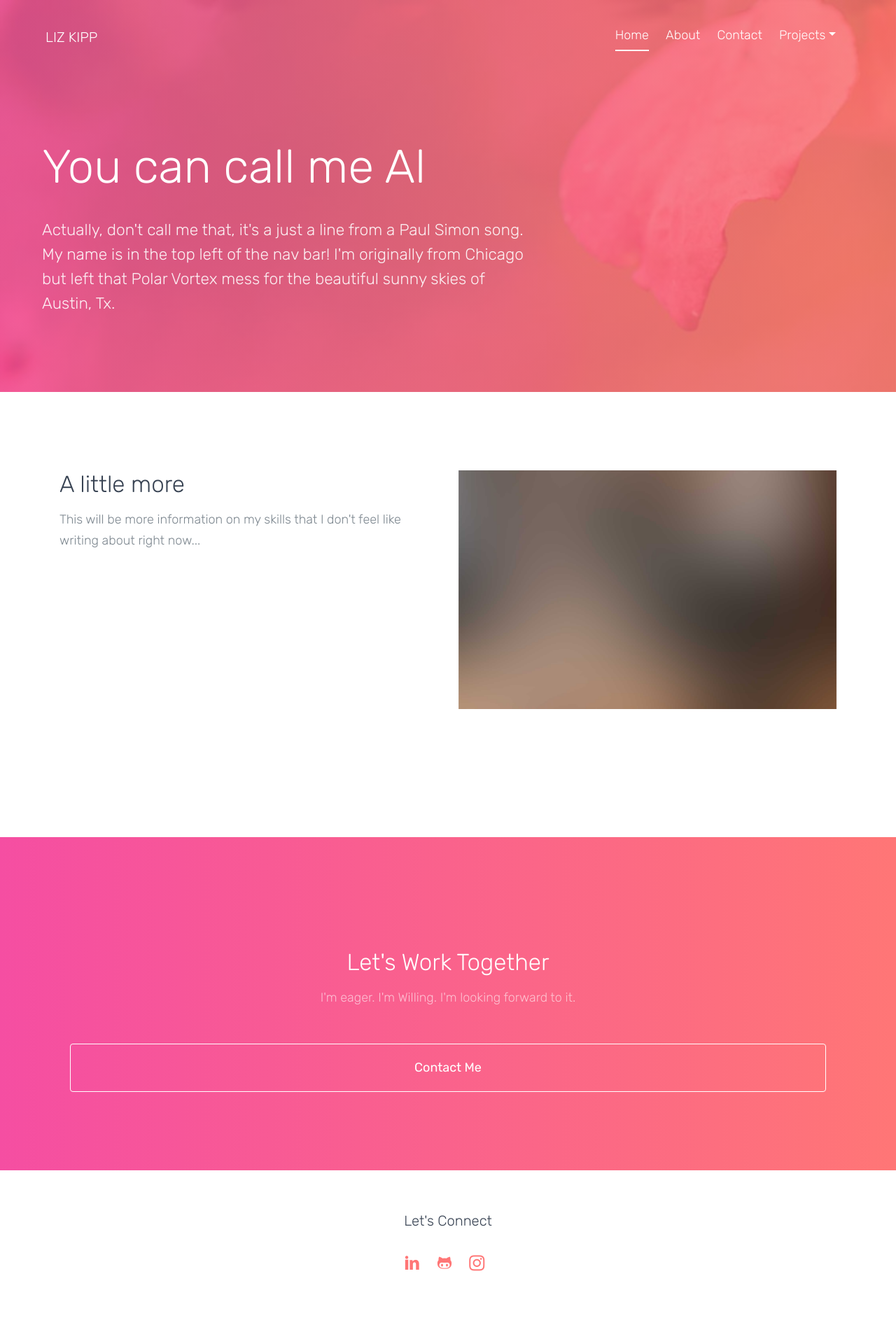
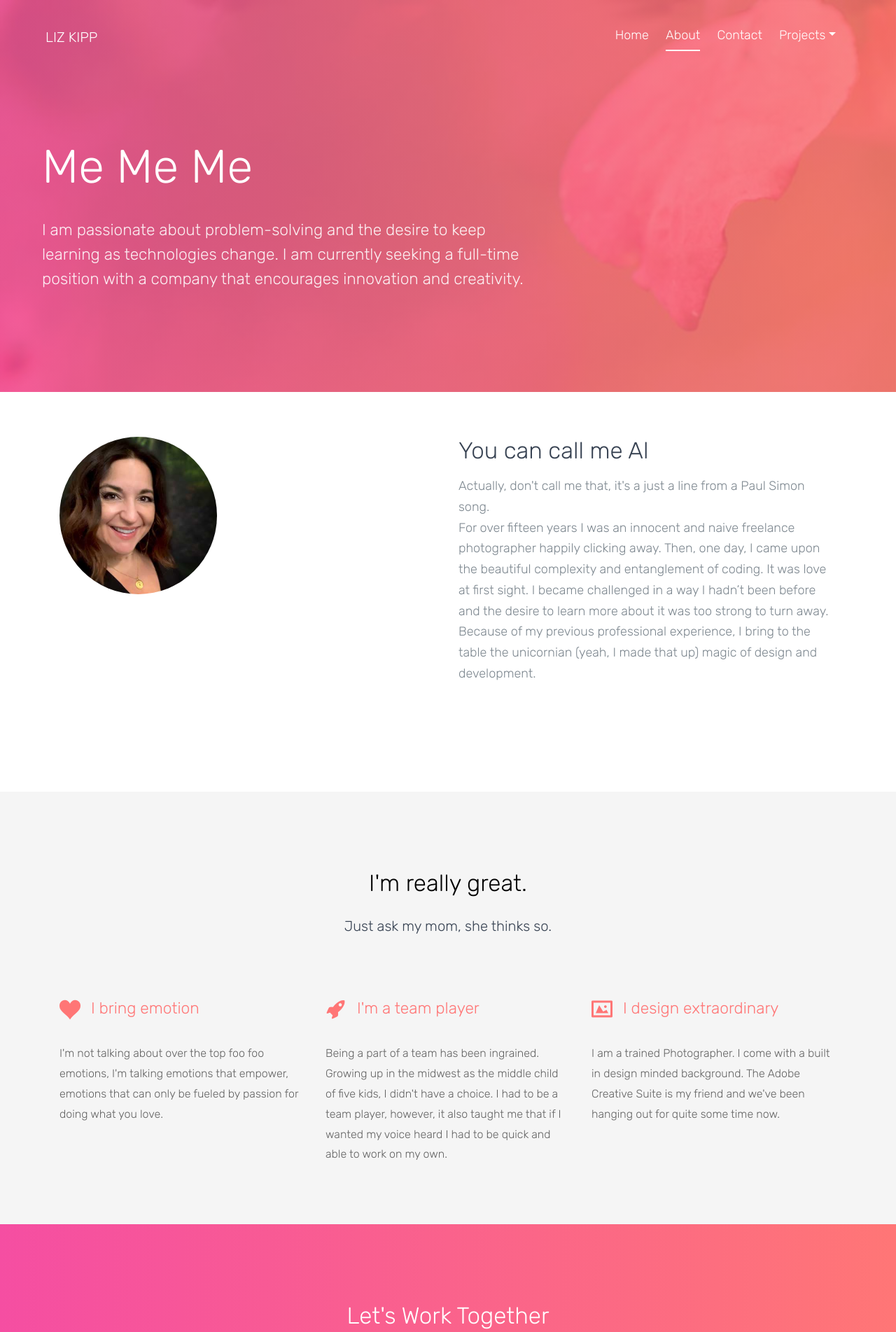
Before and after one commit to elizabethsn7/cf-portfolio, a website: page about.html in a window 1280 px wide. Shown: the top 1903 px of the page at 70% size. Drawn offline with nearby package versions, Linux system fonts and the light colour scheme; files whose address does not match are found by name.

Commit message:
more design

```diff
--- a/about.html
+++ b/about.html
@@ -33,8 +33,8 @@
 
         <nav role="navigation" class="navbar probootstrap-nav hidden-xs">
           <ul class="probootstrap-main-nav">
-            <li class="active"><a href="index.html">Home</a></li>
-            <li><a href="about.html">About</a></li>
+            <li><a href="index.html">Home</a></li>
+            <li class="active"><a href="about.html">About</a></li>
             <li><a href="contact.html">Contact</a></li>
 
             <li class="nav-item dropdown">
@@ -80,13 +80,13 @@
       <div class="container-fluid">
         <div class="row">
           <div class="col-12 probootstrap-intro-text">
-            <h1 class="probootstrap-animate">You can call me Al</h1>
+            <h1 class="probootstrap-animate">Me Me Me</h1>
             <div class="probootstrap-subtitle probootstrap-animate">
               <h2>
-                Actually, don't call me that, it's a just a line from a Paul
-                Simon song. My name is in the top left of the nav bar! I'm
-                originally from Chicago but left that Polar Vortex mess for the
-                beautiful sunny skies of Austin, Tx.
+                I am passionate about problem-solving and the desire to keep
+                learning as technologies change. I am currently seeking a
+                full-time position with a company that encourages innovation and
+                creativity.
               </h2>
             </div>
             <!-- <p class="watch-intro probootstrap-animate">
@@ -103,26 +103,83 @@
     <section id="next-section" class="probootstrap-section">
       <div class="container">
         <div class="row">
-          <div class="col-md-6 mb70 section-heading probootstrap-animate">
-            <h2 class="more-about-me">A little more</h2>
-            <p class="lead">
-              This will be more information on my skills that I don't feel like
-              writing about right now...
-            </p>
-          </div>
           <div class="col-md-6 mb50">
             <p>
               <img
-                src="img/hero_bg_1.jpg"
+                src="img/lizKipp.jpg"
                 alt="It's me!"
-                class="img-responsive"
+                class="img-responsive profilePic"
               />
+            </p>
+          </div>
+          <div class="col-md-6 mb70 section-heading probootstrap-animate">
+            <h2 class="more-about-me">You can call me Al</h2>
+            <p class="lead">
+              Actually, don't call me that, it's a just a line from a Paul Simon
+              song. <br />
+              For over fifteen years I was an innocent and naive freelance
+              photographer happily clicking away. Then, one day, I came upon the
+              beautiful complexity and entanglement of coding. It was love at
+              first sight. I became challenged in a way I hadn’t been before and
+              the desire to learn more about it was too strong to turn away.
+              <br />
+              Because of my previous professional experience, I bring to the
+              table the unicornian (yeah, I made that up) magic of design and
+              development.
             </p>
           </div>
         </div>
       </div>
     </section>
+    <!-- START: section -->
+    <section class="probootstrap-section probootstrap-section-dark benefits">
+      <div class="container">
+        <div class="row centeredRow">
+          <div
+            class="col-8 section-heading mb50 text-center probootstrap-animate"
+          >
+            <h2>I'm really great.</h2>
+            <h3>Just ask my mom, she thinks so.</h3>
+          </div>
+        </div>
+        <div class="row">
+          <div class="col-sm-4 col-xs-12 probootstrap-animate">
+            <h3 class="heading-with-icon">
+              <i class="icon-heart2"></i> <span>I bring emotion</span>
+            </h3>
+            <p>
+              I'm not talking about over the top foo foo emotions, I'm talking
+              emotions that empower, emotions that can only be fueled by passion
+              for doing what you love.
+            </p>
+          </div>
+          <div class="col-sm-4 col-xs-12 probootstrap-animate">
+            <h3 class="heading-with-icon">
+              <i class="icon-rocket"></i> <span>I'm a team player</span>
+            </h3>
+            <p>
+              Being a part of a team has been ingrained. Growing up in the
+              midwest as the middle child of five kids, I didn't have a choice.
+              I had to be a team player, however, it also taught me that if I
+              wanted my voice heard I had to be quick and able to work on my
+              own.
+            </p>
+          </div>
 
+          <div class="col-sm-4 col-xs-12 probootstrap-animate">
+            <h3 class="heading-with-icon">
+              <i class="icon-image"></i> <span>I design extraordinary</span>
+            </h3>
+            <p>
+              I am a trained Photographer. I come with a built in design minded
+              background. The Adobe Creative Suite is my friend and we've been
+              hanging out for quite some time now.
+            </p>
+          </div>
+        </div>
+      </div>
+    </section>
+    <!-- END: section -->
     <!-- START: section -->
     <section class="probootstrap-section probootstrap-section-colored">
       <div class="container">
@@ -139,7 +196,7 @@
         <div class="row contact-button">
           <div class="col align-self-center probootstrap-animate">
             <a
-              href="#"
+              href="contact.html"
               class="btn btn-ghost btn-ghost-white btn-lg btn-block"
               role="button"
               >Contact Me</a
--- a/css/custom-min.css
+++ b/css/custom-min.css
@@ -1 +1 @@
-.dropdown-text{font-weight:300;font-family:Rubik, sans-serif;font-size:18px;color:#ff7676 !important;margin-left:10px}.dropdown{color:#fff;display:inline-block !important}.button-space{margin-bottom:3px}.probootstrap-intro{height:560px}.js-next{color:#fff}.my-skills{padding:0px !important}.benefits{padding-top:50px}.contact-button{margin:0 auto;text-align:center}.more-about-me{margin-top:0px}.centeredRow{flex:1;justify-content:center}.connectFooter{text-align:center}.probootstrap-footer{padding:2em 0 2em}.probootstrap-logo{margin-top:20px;padding-left:50px;font-family:"Rubik", sans-serif;font-weight:300}.probootstrap-header{padding-top:15px}.navHeader{padding-top:15px}.probootstrap-contact-info{margin-top:15px;color:#fff;font-size:18px;padding-left:30px;padding-right:30px}@media screen and (max-width: 768px){.probootstrap-intro .probootstrap-intro-text{height:inherit !important;margin-top:inherit !important;padding-left:60px;padding-right:50px}}.probootstrap-contact-info,.with-icon{padding:0;margin:30px 25px 0px}.description{margin-top:0px}.skills{text-align:center}
+.dropdown-text{font-weight:300;font-family:Rubik, sans-serif;font-size:18px;color:#ff7676 !important;margin-left:10px}.dropdown{color:#fff;display:inline-block !important}.button-space{margin-bottom:3px}.probootstrap-intro{height:560px}.js-next{color:#fff}.my-skills{padding:0px !important}.benefits{padding-top:50px}.contact-button{margin:0 auto;text-align:center}.more-about-me{margin-top:0px}.centeredRow{flex:1;justify-content:center}.connectFooter{text-align:center}.probootstrap-footer{padding:2em 0 2em}.probootstrap-logo{margin-top:20px;padding-left:50px;font-family:"Rubik", sans-serif;font-weight:300}.probootstrap-header{padding-top:15px}.navHeader{padding-top:15px}.probootstrap-contact-info{margin-top:15px;color:#fff;font-size:18px;padding-left:30px;padding-right:30px}@media screen and (max-width: 768px){.probootstrap-intro .probootstrap-intro-text{height:inherit !important;margin-top:inherit !important;padding-left:60px;padding-right:50px}}.probootstrap-contact-info,.with-icon{padding:0;margin:30px 25px 0px}.description{margin-top:0px}.skills{text-align:center}.probootstrap-section{padding:4em 0}.profilePic{max-width:225px;border-radius:50%}
--- a/css/custom.css
+++ b/css/custom.css
@@ -85,3 +85,10 @@
 .skills {
   text-align: center;
 }
+.probootstrap-section {
+  padding: 4em 0;
+}
+.profilePic {
+  max-width: 225px;
+  border-radius: 50%;
+}
```
Also changed, not shown: angular.html (+9 -27 lines), contact.html (+2 -2 lines), index.html (+16 -39 lines), react.html (+6 -5 lines), vue.html (+11 -10 lines), img/LizKipp.jpg (added), 2 other files.
